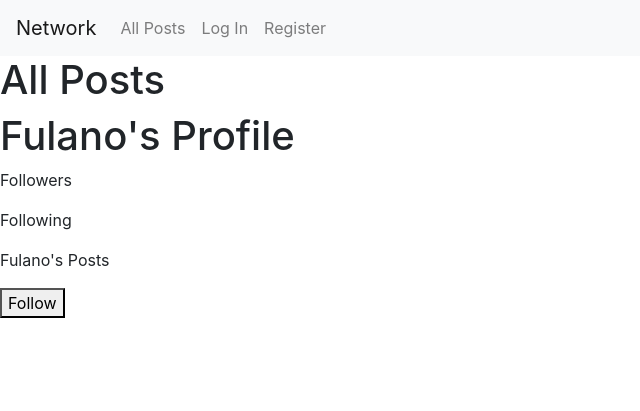
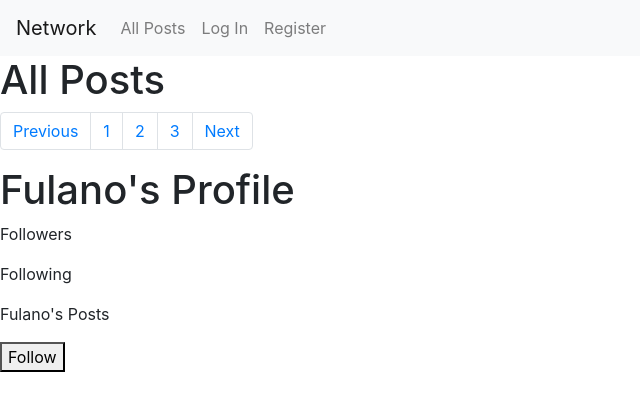
Before and after one commit to Rafael-Gehrke/CS50-Web-Programming, a Django app: page / in a window 1280 px wide. Shown: the top 411 px of the page, without its empty margins (0-640 px from the left). Run offline with Django 3.2, Linux system fonts and the light colour scheme; some libraries are stand-ins or nearby versions.

Commit message:
Following OK, starting to work on pagination

```diff
--- a/network/project4/network/static/network/script.js
+++ b/network/project4/network/static/network/script.js
@@ -41,7 +41,7 @@
 
     // Show the tab name
     document.querySelector('#page-heading').innerHTML = `<h3>${tab.charAt(0).toUpperCase() + tab.slice(1)}</h3>`;
-    document.querySelector('#page-content').innerHTML = "";
+    //document.querySelector('#page-content').innerHTML = "";
 
     fetch(`/api/posts/${tab}`)
     .then(response => response.json())
--- a/network/project4/network/templates/network/index.html
+++ b/network/project4/network/templates/network/index.html
@@ -14,7 +14,17 @@
     </div>
 {% endif %}
 
-<div id="page-content"></div>
+<div id="page-content">
+    <nav>
+        <ul class="pagination">
+          <li class="page-item"><a class="page-link" href="#">Previous</a></li>
+          <li class="page-item"><a class="page-link" href="#">1</a></li>
+          <li class="page-item"><a class="page-link" href="#">2</a></li>
+          <li class="page-item"><a class="page-link" href="#">3</a></li>
+          <li class="page-item"><a class="page-link" href="#">Next</a></li>
+        </ul>
+    </nav>
+</div>
 
 <div id="profile-container">
     <h1 id="profile-heading">Fulano's Profile</h1>
--- a/network/project4/network/views.py
+++ b/network/project4/network/views.py
@@ -9,6 +9,7 @@
 from django.http import JsonResponse
 import json
 from django.shortcuts import get_object_or_404
+from django.core.paginator import Paginator
 
 
 from .models import User, Post, Follower
```
Also changed, not shown: network/project4/db.sqlite3.
